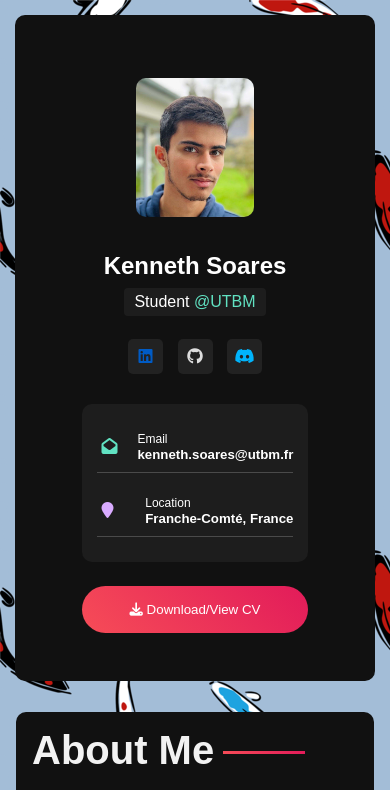
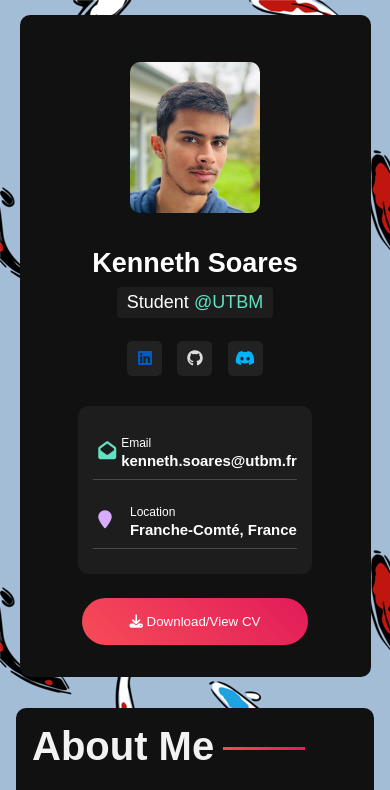
Before and after one commit to ken-soares/website-CV, a plain HTML site: page index.html in a window 390 px wide. Shown: the top 790 px of the page. Drawn offline with Linux system fonts and the light colour scheme; a script that the page names is missing.

Commit message:
modified responsive design

```diff
--- a/style.css
+++ b/style.css
@@ -275,10 +275,15 @@ body {
 
 /** Responsive design **/
 
-@media(max-width:768px){
+@media(max-width:1080px){
 
+    .profile-card .profile-details{
+        font-size:18px;
+    }
     .profile-card{
-        max-width:95%;
+        max-width:90%;
+        min-height:30%;
+        padding:2rem;
     }
 
     body{
```
